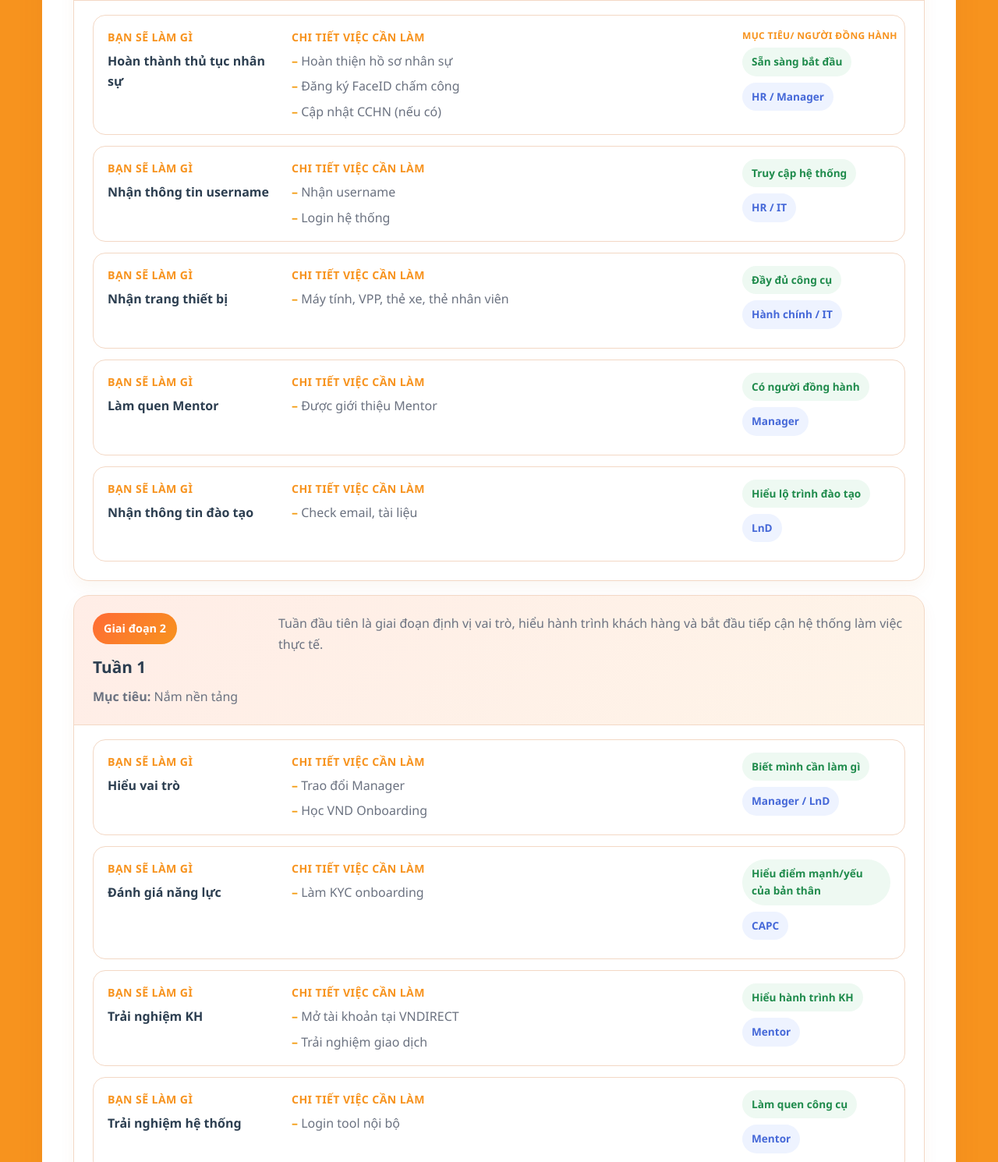
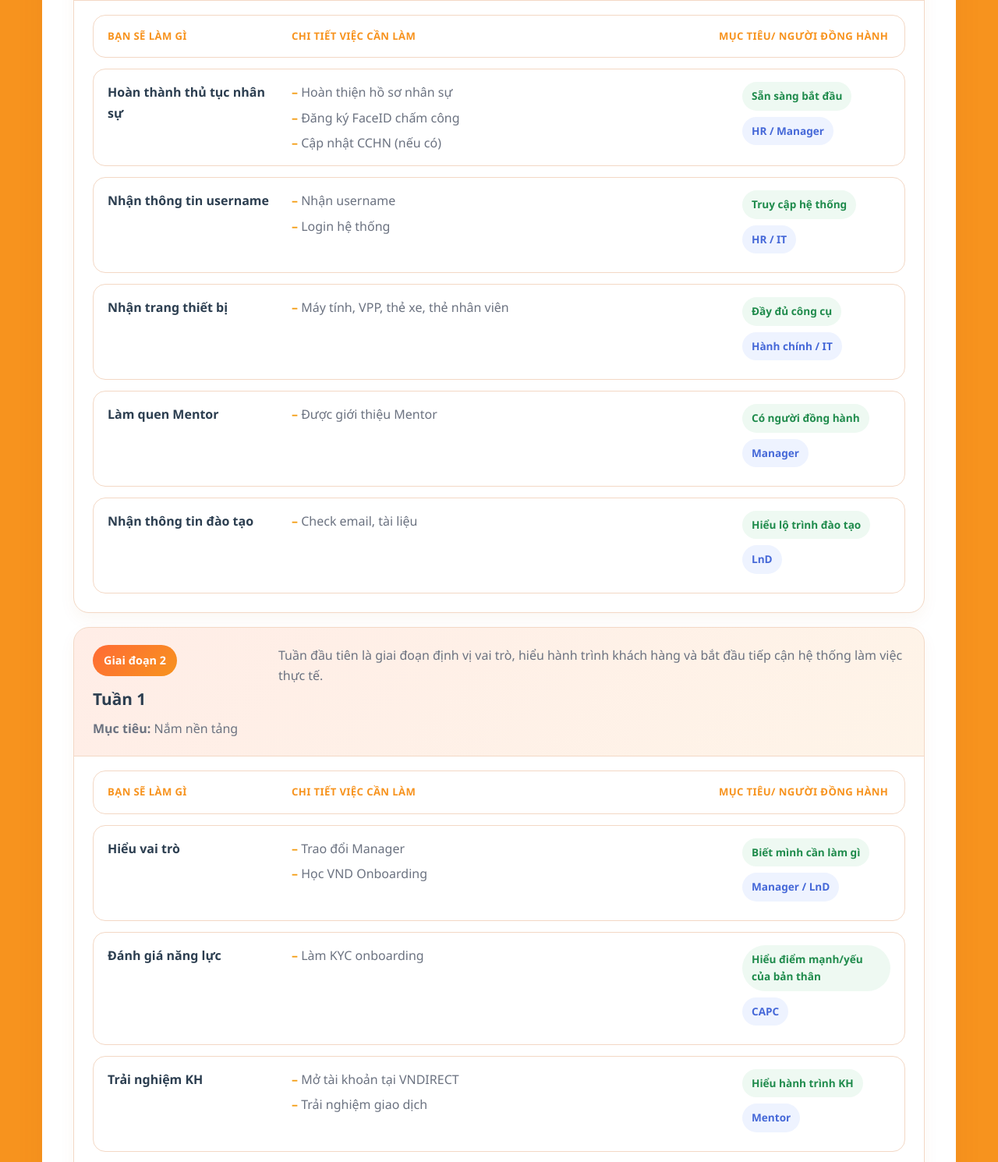
Before and after one commit to ipavndirect/vndgo-handbook., a plain HTML site: page index.html in a window 1280 px wide. Shown: the part 3276-4766 px from the top of the page at 78% size. Drawn offline with Linux system fonts and the light colour scheme.

Commit message:
index.html

```diff
--- a/index.html
+++ b/index.html
@@ -435,6 +435,17 @@
       color: var(--primary-1);
       font-weight: 800;
       margin-bottom: 6px;
+    }
+
+    .task-header-row {
+      align-items: center;
+      grid-template-columns: 220px 1fr 220px;
+    }
+
+    .task-header-row .task-block-title {
+      font-size: .82rem;
+      white-space: nowrap;
+      margin-bottom: 0;
     }
 
     .task-details ul {
@@ -1098,29 +1109,34 @@
             </div>
           </div>
           <div class="roadmap-items">
-            <div class="task-item">
-              <div><div class="task-block-title">Bạn sẽ làm gì</div><div class="task-what">Hoàn thành thủ tục nhân sự</div></div>
-              <div class="task-details"><div class="task-block-title">Chi tiết việc cần làm</div><ul class="support-links"><li>Hoàn thiện hồ sơ nhân sự</li><li>Đăng ký FaceID chấm công</li><li>Cập nhật CCHN (nếu có)</li></ul></div>
-              <div><div class="task-block-title" style="font-size:.75rem;white-space:nowrap;">Mục tiêu/ Người đồng hành</div><div class="result-chip">Sẵn sàng bắt đầu</div><div class="buddy-chip">HR / Manager</div></div>
-            </div>
-            <div class="task-item">
-              <div><div class="task-block-title">Bạn sẽ làm gì</div><div class="task-what">Nhận thông tin username</div></div>
-              <div class="task-details"><div class="task-block-title">Chi tiết việc cần làm</div><ul><li>Nhận username</li><li>Login hệ thống</li></ul></div>
+            <div class="task-item task-header-row">
+              <div><div class="task-block-title">Bạn sẽ làm gì</div></div>
+              <div class="task-details"><div class="task-block-title">Chi tiết việc cần làm</div></div>
+              <div><div class="task-block-title">Mục tiêu/ Người đồng hành</div></div>
+            </div>
+            <div class="task-item">
+              <div><div class="task-what">Hoàn thành thủ tục nhân sự</div></div>
+              <div class="task-details"><ul class="support-links"><li>Hoàn thiện hồ sơ nhân sự</li><li>Đăng ký FaceID chấm công</li><li>Cập nhật CCHN (nếu có)</li></ul></div>
+              <div><div class="result-chip">Sẵn sàng bắt đầu</div><div class="buddy-chip">HR / Manager</div></div>
+            </div>
+            <div class="task-item">
+              <div><div class="task-what">Nhận thông tin username</div></div>
+              <div class="task-details"><ul><li>Nhận username</li><li>Login hệ thống</li></ul></div>
               <div><div class="result-chip">Truy cập hệ thống</div><div class="buddy-chip">HR / IT</div></div>
             </div>
             <div class="task-item">
-              <div><div class="task-block-title">Bạn sẽ làm gì</div><div class="task-what">Nhận trang thiết bị</div></div>
-              <div class="task-details"><div class="task-block-title">Chi tiết việc cần làm</div><ul><li>Máy tính, VPP, thẻ xe, thẻ nhân viên</li></ul></div>
+              <div><div class="task-what">Nhận trang thiết bị</div></div>
+              <div class="task-details"><ul><li>Máy tính, VPP, thẻ xe, thẻ nhân viên</li></ul></div>
               <div><div class="result-chip">Đầy đủ công cụ</div><div class="buddy-chip">Hành chính / IT</div></div>
             </div>
             <div class="task-item">
-              <div><div class="task-block-title">Bạn sẽ làm gì</div><div class="task-what">Làm quen Mentor</div></div>
-              <div class="task-details"><div class="task-block-title">Chi tiết việc cần làm</div><ul><li>Được giới thiệu Mentor</li></ul></div>
+              <div><div class="task-what">Làm quen Mentor</div></div>
+              <div class="task-details"><ul><li>Được giới thiệu Mentor</li></ul></div>
               <div><div class="result-chip">Có người đồng hành</div><div class="buddy-chip">Manager</div></div>
             </div>
             <div class="task-item">
-              <div><div class="task-block-title">Bạn sẽ làm gì</div><div class="task-what">Nhận thông tin đào tạo</div></div>
-              <div class="task-details"><div class="task-block-title">Chi tiết việc cần làm</div><ul><li>Check email, tài liệu</li></ul></div>
+              <div><div class="task-what">Nhận thông tin đào tạo</div></div>
+              <div class="task-details"><ul><li>Check email, tài liệu</li></ul></div>
               <div><div class="result-chip">Hiểu lộ trình đào tạo</div><div class="buddy-chip">LnD</div></div>
             </div>
           </div>
@@ -1138,24 +1154,29 @@
             </div>
           </div>
           <div class="roadmap-items">
-            <div class="task-item">
-              <div><div class="task-block-title">Bạn sẽ làm gì</div><div class="task-what">Hiểu vai trò</div></div>
-              <div class="task-details"><div class="task-block-title">Chi tiết việc cần làm</div><ul><li>Trao đổi Manager</li><li>Học VND Onboarding</li></ul></div>
+            <div class="task-item task-header-row">
+              <div><div class="task-block-title">Bạn sẽ làm gì</div></div>
+              <div class="task-details"><div class="task-block-title">Chi tiết việc cần làm</div></div>
+              <div><div class="task-block-title">Mục tiêu/ Người đồng hành</div></div>
+            </div>
+            <div class="task-item">
+              <div><div class="task-what">Hiểu vai trò</div></div>
+              <div class="task-details"><ul><li>Trao đổi Manager</li><li>Học VND Onboarding</li></ul></div>
               <div><div class="result-chip">Biết mình cần làm gì</div><div class="buddy-chip">Manager / LnD</div></div>
             </div>
             <div class="task-item">
-              <div><div class="task-block-title">Bạn sẽ làm gì</div><div class="task-what">Đánh giá năng lực</div></div>
-              <div class="task-details"><div class="task-block-title">Chi tiết việc cần làm</div><ul><li>Làm KYC onboarding</li></ul></div>
+              <div><div class="task-what">Đánh giá năng lực</div></div>
+              <div class="task-details"><ul><li>Làm KYC onboarding</li></ul></div>
               <div><div class="result-chip">Hiểu điểm mạnh/yếu của bản thân</div><div class="buddy-chip">CAPC</div></div>
             </div>
             <div class="task-item">
-              <div><div class="task-block-title">Bạn sẽ làm gì</div><div class="task-what">Trải nghiệm KH</div></div>
-              <div class="task-details"><div class="task-block-title">Chi tiết việc cần làm</div><ul><li>Mở tài khoản tại VNDIRECT</li><li>Trải nghiệm giao dịch</li></ul></div>
+              <div><div class="task-what">Trải nghiệm KH</div></div>
+              <div class="task-details"><ul><li>Mở tài khoản tại VNDIRECT</li><li>Trải nghiệm giao dịch</li></ul></div>
               <div><div class="result-chip">Hiểu hành trình KH</div><div class="buddy-chip">Mentor</div></div>
             </div>
             <div class="task-item">
-              <div><div class="task-block-title">Bạn sẽ làm gì</div><div class="task-what">Trải nghiệm hệ thống</div></div>
-              <div class="task-details"><div class="task-block-title">Chi tiết việc cần làm</div><ul><li>Login tool nội bộ</li></ul></div>
+              <div><div class="task-what">Trải nghiệm hệ thống</div></div>
+              <div class="task-details"><ul><li>Login tool nội bộ</li></ul></div>
               <div><div class="result-chip">Làm quen công cụ</div><div class="buddy-chip">Mentor</div></div>
             </div>
           </div>
@@ -1173,29 +1194,34 @@
             </div>
           </div>
           <div class="roadmap-items">
-            <div class="task-item">
-              <div><div class="task-block-title">Bạn sẽ làm gì</div><div class="task-what">Đào tạo &amp; thực hành</div></div>
-              <div class="task-details"><div class="task-block-title">Chi tiết việc cần làm</div><ul><li>Hoàn thành Job onboarding</li></ul></div>
+            <div class="task-item task-header-row">
+              <div><div class="task-block-title">Bạn sẽ làm gì</div></div>
+              <div class="task-details"><div class="task-block-title">Chi tiết việc cần làm</div></div>
+              <div><div class="task-block-title">Mục tiêu/ Người đồng hành</div></div>
+            </div>
+            <div class="task-item">
+              <div><div class="task-what">Đào tạo &amp; thực hành</div></div>
+              <div class="task-details"><ul><li>Hoàn thành Job onboarding</li></ul></div>
               <div><div class="result-chip">Có nền tảng nghề</div><div class="buddy-chip">LnD / Mentor</div></div>
             </div>
             <div class="task-item">
-              <div><div class="task-block-title">Bạn sẽ làm gì</div><div class="task-what">Sử dụng hệ thống</div></div>
-              <div class="task-details"><div class="task-block-title">Chi tiết việc cần làm</div><ul><li>Trải nghiệm các nền tảng dành cho CA: DSB, KMS…</li></ul></div>
+              <div><div class="task-what">Sử dụng hệ thống</div></div>
+              <div class="task-details"><ul><li>Trải nghiệm các nền tảng dành cho CA: DSB, KMS…</li></ul></div>
               <div><div class="result-chip">Thành thạo dần</div><div class="buddy-chip">Mentor</div></div>
             </div>
             <div class="task-item">
-              <div><div class="task-block-title">Bạn sẽ làm gì</div><div class="task-what">Phát triển KH</div></div>
-              <div class="task-details"><div class="task-block-title">Chi tiết việc cần làm</div><ul><li>≥20 KH tiếp cận</li><li>≥5 TK mới</li><li>≥2 KH trade</li><li>(Hãy trao đổi với Manager để lựa chọn mục tiêu phù hợp nhé)</li></ul></div>
+              <div><div class="task-what">Phát triển KH</div></div>
+              <div class="task-details"><ul><li>≥20 KH tiếp cận</li><li>≥5 TK mới</li><li>≥2 KH trade</li><li>(Hãy trao đổi với Manager để lựa chọn mục tiêu phù hợp nhé)</li></ul></div>
               <div><div class="result-chip">Bắt đầu có kết quả</div><div class="buddy-chip">Manager</div></div>
             </div>
             <div class="task-item">
-              <div><div class="task-block-title">Bạn sẽ làm gì</div><div class="task-what">Theo dõi KPI</div></div>
-              <div class="task-details"><div class="task-block-title">Chi tiết việc cần làm</div><ul><li>Quản lý danh mục</li><li>AUM ≥ X</li><li>(Hãy trao đổi với Manager để lựa chọn mục tiêu phù hợp nhé)</li></ul></div>
+              <div><div class="task-what">Theo dõi KPI</div></div>
+              <div class="task-details"><ul><li>Quản lý danh mục</li><li>AUM ≥ X</li><li>(Hãy trao đổi với Manager để lựa chọn mục tiêu phù hợp nhé)</li></ul></div>
               <div><div class="result-chip">Bám mục tiêu</div><div class="buddy-chip">Manager</div></div>
             </div>
             <div class="task-item">
-              <div><div class="task-block-title">Bạn sẽ làm gì</div><div class="task-what">Báo cáo định kỳ</div></div>
-              <div class="task-details"><div class="task-block-title">Chi tiết việc cần làm</div><ul><li>Update weekly</li></ul></div>
+              <div><div class="task-what">Báo cáo định kỳ</div></div>
+              <div class="task-details"><ul><li>Update weekly</li></ul></div>
               <div><div class="result-chip">Cải thiện liên tục</div><div class="buddy-chip">Manager</div></div>
             </div>
           </div>
@@ -1213,24 +1239,29 @@
             </div>
           </div>
           <div class="roadmap-items">
-            <div class="task-item">
-              <div><div class="task-block-title">Bạn sẽ làm gì</div><div class="task-what">Đánh giá thử việc</div></div>
-              <div class="task-details"><div class="task-block-title">Chi tiết việc cần làm</div><ul><li>Báo cáo kết quả thử việc</li></ul></div>
+            <div class="task-item task-header-row">
+              <div><div class="task-block-title">Bạn sẽ làm gì</div></div>
+              <div class="task-details"><div class="task-block-title">Chi tiết việc cần làm</div></div>
+              <div><div class="task-block-title">Mục tiêu/ Người đồng hành</div></div>
+            </div>
+            <div class="task-item">
+              <div><div class="task-what">Đánh giá thử việc</div></div>
+              <div class="task-details"><ul><li>Báo cáo kết quả thử việc</li></ul></div>
               <div><div class="result-chip">Hoàn thành thử việc</div><div class="buddy-chip">Manager</div></div>
             </div>
             <div class="task-item">
-              <div><div class="task-block-title">Bạn sẽ làm gì</div><div class="task-what">Chính thức</div></div>
-              <div class="task-details"><div class="task-block-title">Chi tiết việc cần làm</div><ul><li>Ký hợp đồng chính thức</li></ul></div>
+              <div><div class="task-what">Chính thức</div></div>
+              <div class="task-details"><ul><li>Ký hợp đồng chính thức</li></ul></div>
               <div><div class="result-chip">Trở thành CA chính thức</div><div class="buddy-chip">Manager</div></div>
             </div>
             <div class="task-item">
-              <div><div class="task-block-title">Bạn sẽ làm gì</div><div class="task-what">Kế hoạch tiếp theo</div></div>
-              <div class="task-details"><div class="task-block-title">Chi tiết việc cần làm</div><ul><li>Lập plan cho giai đoạn bứt phá tiếp theo</li></ul></div>
+              <div><div class="task-what">Kế hoạch tiếp theo</div></div>
+              <div class="task-details"><ul><li>Lập plan cho giai đoạn bứt phá tiếp theo</li></ul></div>
               <div><div class="result-chip">Sẵn sàng bước tiếp</div><div class="buddy-chip">Manager</div></div>
             </div>
             <div class="task-item">
-              <div><div class="task-block-title">Bạn sẽ làm gì</div><div class="task-what">Cập nhật Profile</div></div>
-              <div class="task-details"><div class="task-block-title">Chi tiết việc cần làm</div><ul><li>Đừng quên cập nhật CA Profile trên hệ thống (Dành cho CA chính thức - đã có CCHN)</li></ul></div>
+              <div><div class="task-what">Cập nhật Profile</div></div>
+              <div class="task-details"><ul><li>Đừng quên cập nhật CA Profile trên hệ thống (Dành cho CA chính thức - đã có CCHN)</li></ul></div>
               <div><div class="result-chip">Khách hàng có thể tìm thấy bạn</div><div class="buddy-chip">Manager</div></div>
             </div>
           </div>
```
